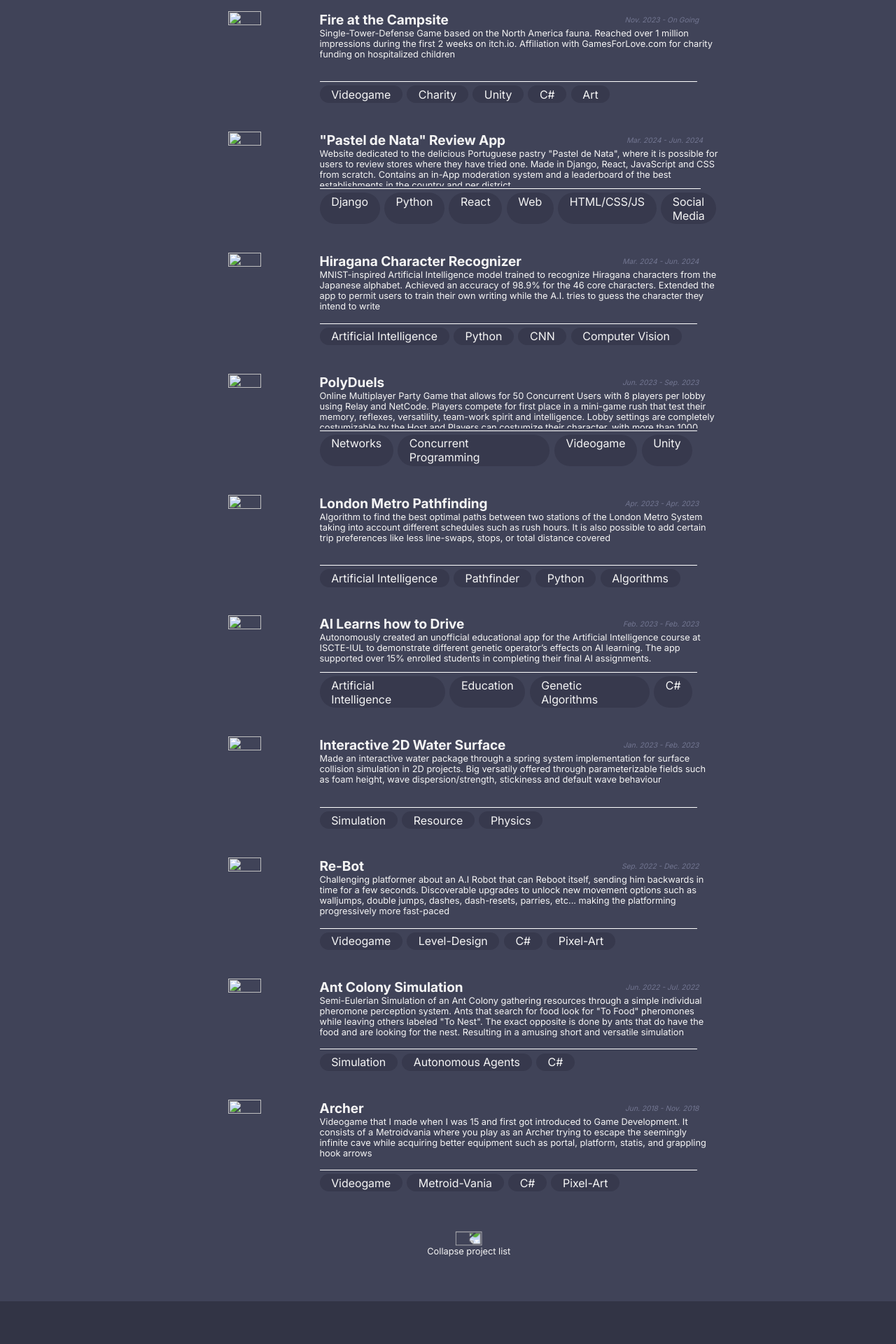
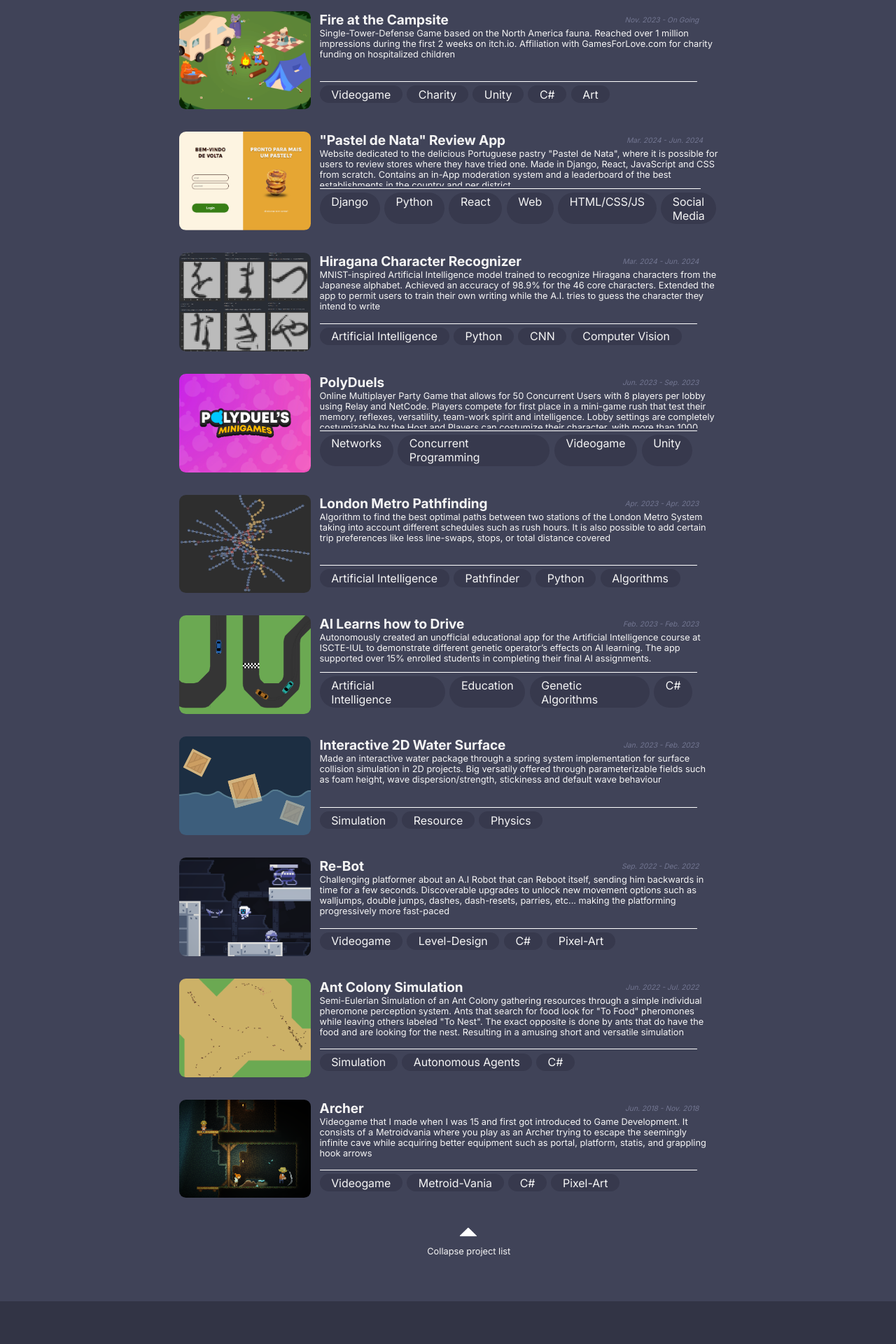
Before and after one commit to salvador-palma/Portfolio, a plain HTML site: page index.html in a window 1280 px wide. Shown: the part 824-2744 px from the top of the page at 70% size. Drawn offline with Linux system fonts and the light colour scheme; the site is published under a folder, as on GitHub Pages, so addresses that start at the root find nothing; files whose address does not match are found by name.

Commit message:
Folder Update All

```diff
--- a/index.html
+++ b/index.html
@@ -53,7 +53,7 @@
             </span>
             <h1>WAHNON PALMA</h1>
         </div>
-        <img class="prevent-select" src="/img/Rowl.png">
+        <img class="prevent-select" src="img/Rowl.png">
     </section>
     <section class="Fade-Section"></section>
 
@@ -61,7 +61,7 @@
         <h1 id="Personal-Projects">PERSONAL PROJECTS</h1>
         <div id="Project-Container">
             <div class="Project-Slots">
-                <img src="/img/Fire at the Campsite.png">
+                <img src="img/Fire at the Campsite.png">
                 <div>
                     <h4>Fire at the Campsite <i>Nov. 2023 - On Going</i></h4>
                     <span>Single-Tower-Defense Game based on the North America fauna. Reached over 1 million impressions during the first 2 weeks on itch.io. Affiliation with GamesForLove.com for charity funding on hospitalized children</span>
@@ -75,7 +75,7 @@
                 </div>
             </div>
             <div class="Project-Slots">
-                <img src="/img/Pastel2.png">
+                <img src="img/Pastel2.png">
                 <div>
                     <h4>"Pastel de Nata" Review App<i>Mar. 2024 - Jun. 2024</i></h4>
                     <span>Website dedicated to the  delicious Portuguese pastry "Pastel de Nata", where it is possible for users to review stores where they have tried one. Made in Django, React, JavaScript and CSS from scratch. Contains an in-App moderation system and a leaderboard of the best establishments in the country and per district</span>
@@ -91,7 +91,7 @@
                 </div>
             </div>
             <div class="Project-Slots">
-                <img src="/img/Hiragana.png">
+                <img src="img/Hiragana.png">
                 <div>
                     <h4>Hiragana Character Recognizer<i>Mar. 2024 - Jun. 2024</i></h4>
                     <span>MNIST-inspired Artificial Intelligence model trained to recognize Hiragana characters from the Japanese alphabet. Achieved an accuracy of 98.9% for the 46 core characters. Extended the app to permit users to train their own writing while the A.I. tries to guess the character they intend to write</span>
@@ -105,7 +105,7 @@
                 </div>
             </div>
             <div class="Project-Slots">
-                <img src="/img/PolyDuels.png">
+                <img src="img/PolyDuels.png">
                 <div>
                     <h4>PolyDuels <i>Jun. 2023 - Sep. 2023</i></h4>
                     <span>Online Multiplayer Party Game that allows for 50 Concurrent Users
@@ -121,7 +121,7 @@
             </div>
 
             <div class="Project-Slots">
-                <img src="/img/London2.png">
+                <img src="img/London2.png">
                 <div>
                     <h4>London Metro Pathfinding<i>Apr. 2023 - Apr. 2023</i></h4>
                     <span>Algorithm to find the best optimal paths between two stations of the London Metro System
@@ -137,7 +137,7 @@
                 </div>
             </div>
             <div class="Project-Slots">
-                <img src="/img/CarAI2.png">
+                <img src="img/CarAI2.png">
                 <div>
                     <h4>AI Learns how to Drive <i>Feb. 2023 - Feb. 2023</i></h4>
                     <span>Autonomously created an unofficial educational app for the Artificial Intelligence course at
@@ -152,7 +152,7 @@
                 </div>
             </div>
             <div class="Project-Slots">
-                <img src="/img/Water.png">
+                <img src="img/Water.png">
                 <div>
                     <h4>Interactive 2D Water Surface<i>Jan. 2023 - Feb. 2023</i></h4>
                     <span>Made an interactive water package through a spring system implementation for surface collision
@@ -167,7 +167,7 @@
                 </div>
             </div>
             <div class="Project-Slots">
-                <img src="/img/Robot.png">
+                <img src="img/Robot.png">
                 <div>
                     <h4>Re-Bot <i>Sep. 2022 - Dec. 2022</i></h4>
                     <span>Challenging platformer about an A.I Robot that can Reboot itself, sending him backwards in
@@ -182,7 +182,7 @@
                 </div>
             </div>
             <div class="Project-Slots">
-                <img src="/img/Ants.png">
+                <img src="img/Ants.png">
                 <div>
                     <h4>Ant Colony Simulation <i>Jun. 2022 - Jul. 2022</i></h4>
                     <span>Semi-Eulerian Simulation of an Ant Colony gathering resources through a simple individual pheromone perception system. Ants that search for food look for "To Food" pheromones while leaving others labeled "To Nest". The exact opposite is done by ants that do have the food and are looking for the nest. Resulting in a amusing short and versatile simulation</span>
@@ -195,7 +195,7 @@
                 </div>
             </div>
             <div class="Project-Slots">
-                <img src="/img/Archer.png">
+                <img src="img/Archer.png">
                 <div>
                     <h4>Archer <i>Jun. 2018 - Nov. 2018</i></h4>
                     <span>Videogame that I made when I was 15 and first got introduced to Game Development. It consists
@@ -216,7 +216,7 @@
                 <div id="Expand-Projects">
                     <span class="see">See more projects</span>
 
-                    <img src="/img/Triangle.png">
+                    <img src="img/Triangle.png">
                     <span class="collapse">Collapse project list</span>
 
 
@@ -240,7 +240,7 @@
                     Intelligence, Virtual Worlds and Gamification. Due to my extreme curiosity for these fields, you will often find me developing new projects related to these areas. My mission is to make everyone more confortable, autonomous and efficient through the use of technology. Keep reading my profile to learn more about me or contact me through the socials down below!<br>
                     <br>See you later!</span>
             </div>
-            <img src="/img/Perfil.png">
+            <img src="img/Perfil.png">
             <div class="horizontal-line"></div>
             <div class="diagonal-line"></div>
 
@@ -360,8 +360,8 @@
             <h1>CONTACTS</h1>
             <a href="mailto:salvador.w.palma@gmail.com">salvador.w.palma@gmail.com</h5>
             <div>
-                <a href="https://github.com/salvador-palma"><img src="/img/GitHub.png"></a>
-                <a href="https://www.linkedin.com/in/salvador-palma-8a2561252/"><img src="/img/LinkedIn.png"> </a>
+                <a href="https://github.com/salvador-palma"><img src="img/GitHub.png"></a>
+                <a href="https://www.linkedin.com/in/salvador-palma-8a2561252/"><img src="img/LinkedIn.png"> </a>
 
             </div>
         </div>
```
